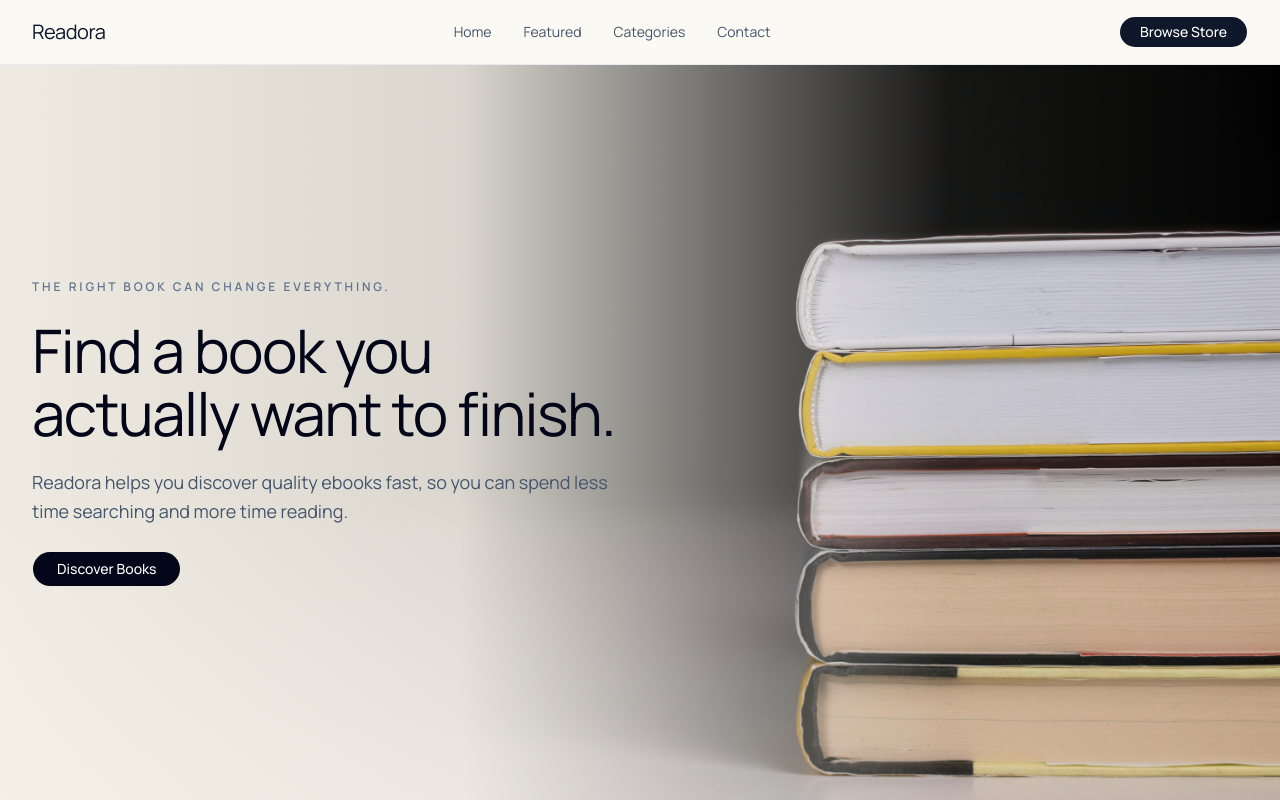
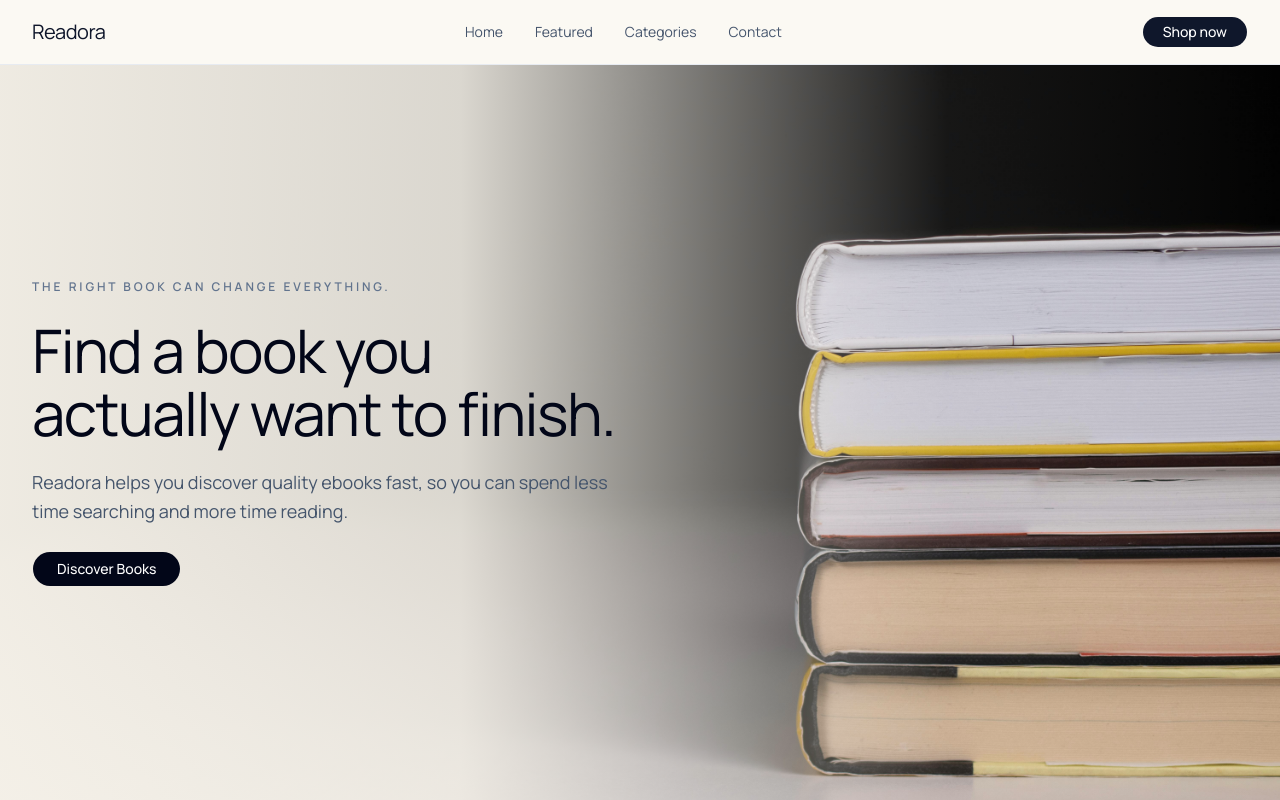
Before and after one commit to lowish/ebook-store-app, a Next.js app: page / in a window 1280 px wide. Shown: the top 800 px of the page. Built offline with nearby package versions, Linux system fonts and the light colour scheme.

Commit message:
refactror: changing text

```diff
--- a/components/landing/landing-navbar.tsx
+++ b/components/landing/landing-navbar.tsx
@@ -36,7 +36,7 @@ export function LandingNavbar() {
 
         <div className="hidden md:block">
           <Button asChild className="rounded-full bg-slate-900 px-5 text-white hover:bg-slate-800">
-            <Link href="/store">Browse Store</Link>
+            <Link href="/store">Shop now</Link>
           </Button>
         </div>
 
```
